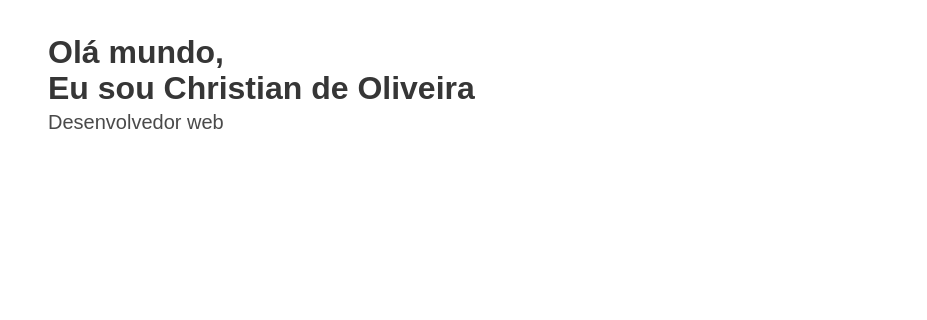
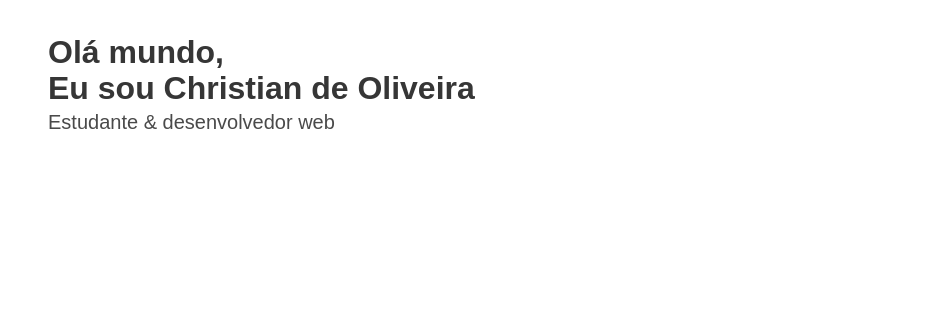
Before and after one commit to zNexTage/portfolio, a plain HTML site: page index.html in a window 1280 px wide. Shown: the part 316-636 px from the top of the page, 0-927 px from the left. Drawn offline with nearby package versions, Linux system fonts and the light colour scheme; a web font is replaced by a local one.

Commit message:
Changed about me info -> Estudante & desenvolvedor web

```diff
--- a/index.html
+++ b/index.html
@@ -46,7 +46,9 @@
                 </h1>
 
                 <div class="text subtitle">
-                    <h1 class="animate__animated animate__bounceInUp">Desenvolvedor web</h1>
+                    <h1 class="animate__animated animate__bounceInUp">
+                        Estudante & desenvolvedor web
+                    </h1>
                 </div>
             </div>
 
```
